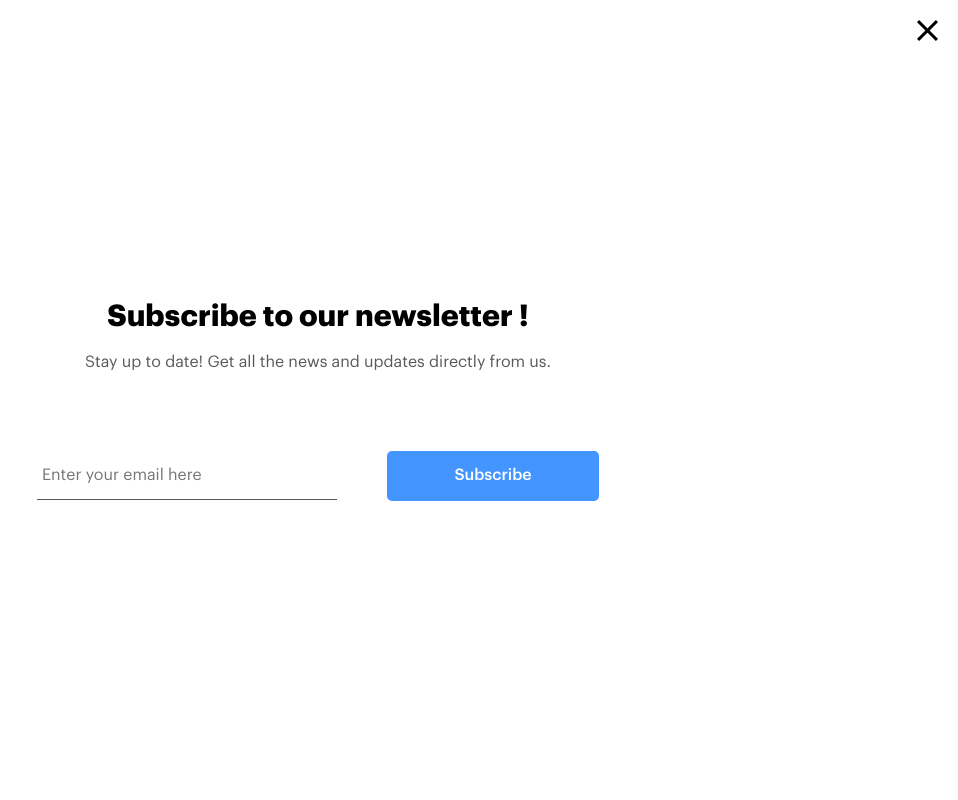
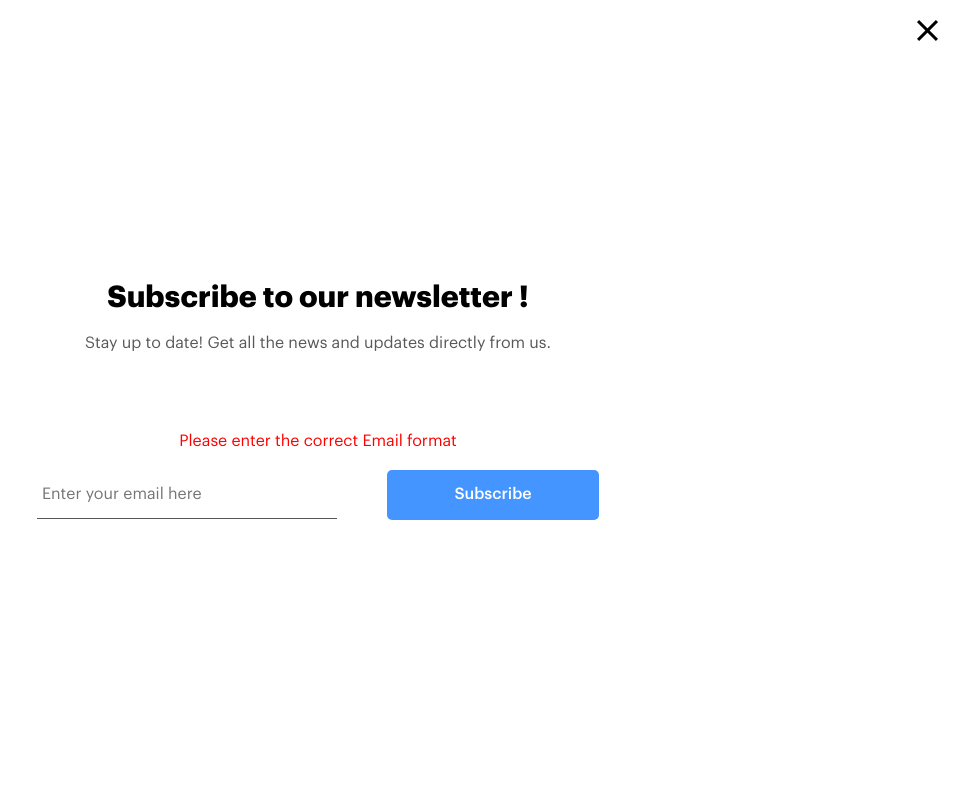
Before and after one commit to CodeF4rmer/verbyo, a React (Create React App) app: page / in a window 1280 px wide. Both pictures are taken after a click on the button "Subscribe". Shown: the top 800 px of the page, without its empty margins (322-1280 px from the left). Built offline with nearby package versions, Linux system fonts and the light colour scheme.

Commit message:
add email verification

```diff
--- a/src/App/GlobalStyles.ts
+++ b/src/App/GlobalStyles.ts
@@ -12,6 +12,7 @@ const GlobalStyles = createGlobalStyle`
   --header-color: #777;
   --hr-color: rgba(153,155,156,0.5);
   --shadow: #d1d1d4;
+  --warning-color: red;
 
   //font-size
   --header-font: 16px;
--- a/src/pages/Header/MobileMenu.tsx
+++ b/src/pages/Header/MobileMenu.tsx
@@ -21,28 +21,24 @@ const MobileMenu: React.FC<any> = (props: any) => {
           <Menu
             onClick={() => clickMenu("/")}
             isActive={tab === "/"}
-            isHelp={false}
           >
             Blog
           </Menu>
           <Menu
             onClick={() => clickMenu("/News")}
             isActive={tab === "/News"}
-            isHelp={false}
           >
             News
           </Menu>
           <Menu
             onClick={() => clickMenu("/Help")}
             isActive={tab === "/Help"}
-            isHelp={true}
           >
             Help
           </Menu>
           <Menu
             onClick={() => clickMenu("/Features")}
             isActive={tab === "/Features"}
-            isHelp={false}
           >
             Features
           </Menu>
@@ -89,7 +85,7 @@ const MenuBar = styled.div`
   gap: 25px;
 `
 
-const Menu = styled.div<{ isActive: boolean; isHelp: boolean }>`
+const Menu = styled.div<{ isActive: boolean }>`
   cursor: pointer;
   color: ${props => props.isActive ? "var(--shade-0)" : "var(--header-color)"};
   font-size: var(--header-mobile-font);
--- a/src/pages/Subscribe/Modal.tsx
+++ b/src/pages/Subscribe/Modal.tsx
@@ -1,11 +1,19 @@
 import ReactModal from 'react-modal';
 import styled, { createGlobalStyle } from 'styled-components';
+import { useEffect, useState } from 'react';
 
 import Button from 'components/Button';
 import { mobile } from 'utils';
 
 const Modal: React.FC<any> = (props) => {
-  const { showModal } = props;
+  const { showModal, setShowModal } = props;
+  const [email, setEmail] = useState("")
+  const [warning, setWarning] = useState(true);
+
+  useEffect(() => {
+    setWarning(!/\S+@\S+\.\S+/.test(email));
+  }, [email]);
+
   return (
     <>
       <ModalStyles />
@@ -16,19 +24,29 @@ const Modal: React.FC<any> = (props) => {
         ariaHideApp={false}
       >
         <Container>
-          <Header>
+          <Section>
             <Title>Subscribe to our newsletter !</Title>
             <Text>Stay up to date! Get all the news and updates directly from us. </Text>
-          </Header>
+          </Section>
+          <Section>
+            {warning &&
+              <Warning>Please enter the correct Email format</Warning>
+            }
             <Email>
               <Input
                 placeholder="Enter your email here"
+                onChange={(e) => setEmail(e.target.value)}
               />
               <Button
-              onClick={() => alert("Success !")}
+                onClick={() => {
+                  alert("Success !");
+                  setShowModal(false);
+                }
+                }
                 text="Subscribe"
               />
             </Email>
+          </Section>
         </Container>
       </ReactModal>
     </>
@@ -44,7 +62,7 @@ const Container = styled.div`
   gap: 80px;
 `
 
-const Header = styled.div`
+const Section = styled.div`
   display: flex;
   flex-direction: column;
   justify-content: center;
@@ -62,7 +80,11 @@ const Text = styled.span`
   font-size: 16px;
   font-family: GraphikRegular;
 `
-const Email = styled.span`
+
+const Warning = styled(Text)`
+  color: var(--warning-color);
+`
+const Email = styled.div`
   display: flex;
   justify-content: center;
   align-items: center;
--- a/src/pages/Subscribe/index.tsx
+++ b/src/pages/Subscribe/index.tsx
@@ -20,7 +20,10 @@ const Subscribe: React.FC = () => {
         onClick={() => setShowModal(true)}
         text="Subscribe"
       />
-      <Modal showModal={showModal} />
+      <Modal
+        showModal={showModal}
+        setShowModal={setShowModal}
+      />
       {showModal && <Close
         src="/img/close.png"
         onClick={() => setShowModal(false)}
```
Lines whose indentation alone changed are shown as unchanged.
